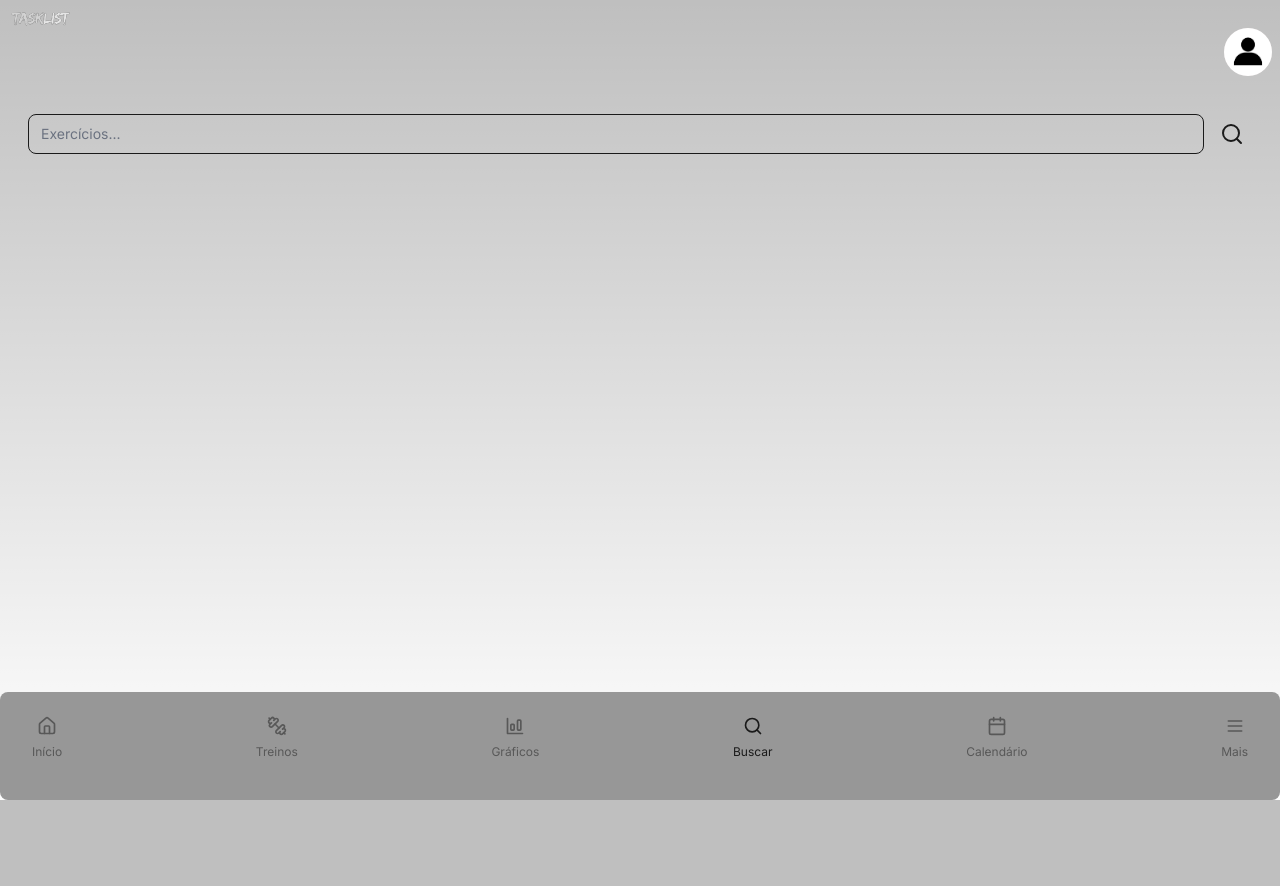
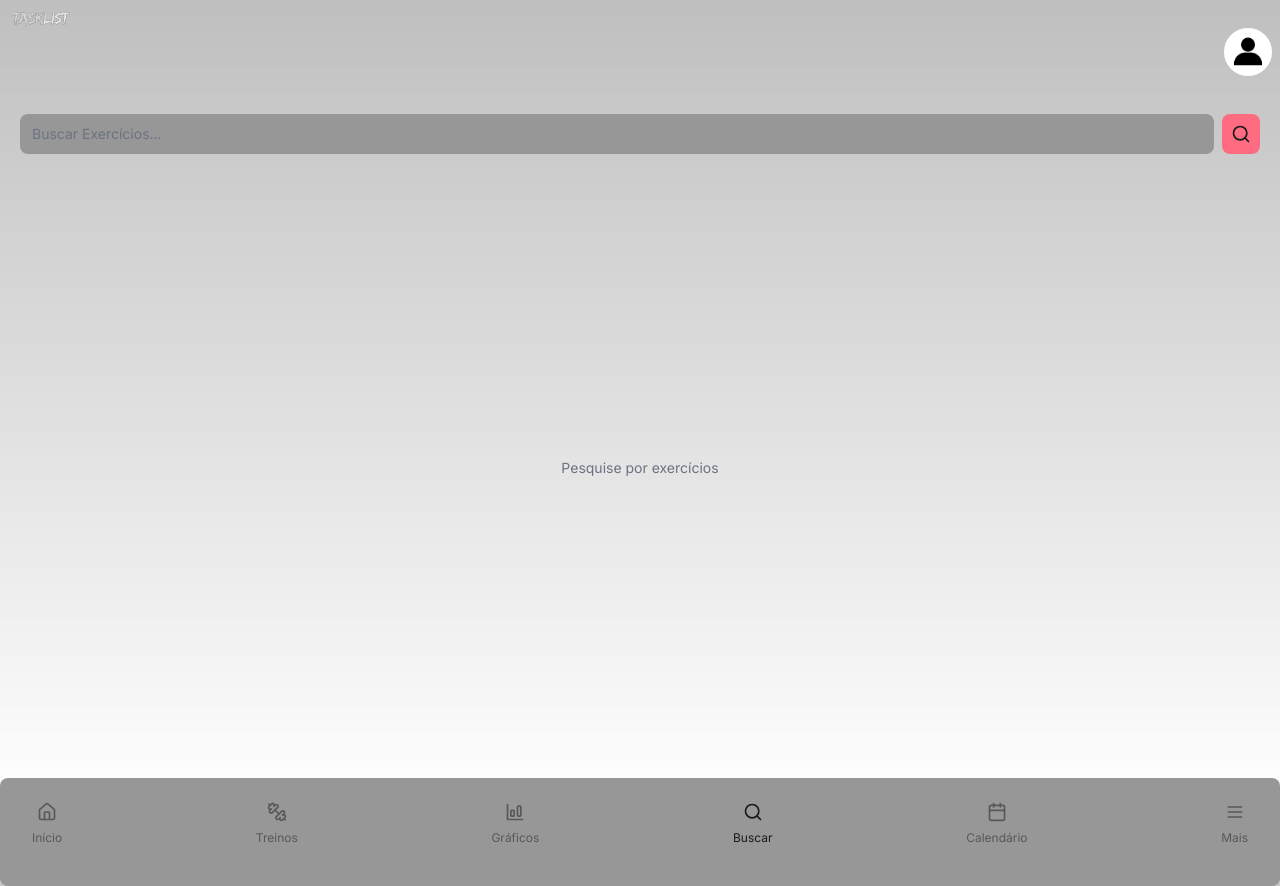
Before and after one commit to m4rrec0s/tasklist-app, a Next.js app: page /pages/search in a window 1280 px wide. Before the commit the page ends 800 px from the top, so only its background shows below. Built offline with nearby package versions, Linux system fonts and the light colour scheme; no server answers.

Commit message:
refactor: Update exercise item component and search functionality

```diff
--- a/app/_components/exercise-item.tsx
+++ b/app/_components/exercise-item.tsx
@@ -5,13 +5,13 @@ import { cn } from "../_lib/utils";
 
 interface ExerciseItemProps {
   exercise: Prisma.ExerciseGetPayload<{
-    // include: {
-    //   subcategory: {
-    //     select: {
-    //       name: true;
-    //     };
-    //   };
-    // };
+    include?: {
+      subcategory?: {
+        select: {
+          name: true;
+        };
+      };
+    };
   }>;
   className?: string;
 }
@@ -30,9 +30,13 @@ const ExerciseItem = ({ exercise, className }: ExerciseItemProps) => {
         </div>
         <div>
           <h2 className="truncate text-sm">{exercise.name}</h2>
-          {/* <div className="flex items-center gap-1">
-            <span className="text-xs text-gray-400 first-letter:uppercase">{exercise.subcategory.name}</span>
-          </div> */}
+          <div className="flex items-center gap-1">
+            {exercise.subcategory? (
+              <span className="text-xs text-gray-400 first-letter:uppercase">{exercise.subcategory.name}</span>
+            ): (
+              <span className="text-xs text-gray-400"></span>
+            )}
+          </div>
         </div>
       </div>
     </Link>
--- a/app/_components/search.tsx
+++ b/app/_components/search.tsx
@@ -1,20 +1,38 @@
-import { Menu, SearchIcon } from "lucide-react";
-import Header from "./header";
+"use client";
+
+import { SearchIcon } from "lucide-react";
 import { Button } from "./ui/button";
 import { Input } from "./ui/input";
+import { FormEventHandler, useState } from "react";
+import { useRouter } from "next/navigation";
 
 const Search = () => {
+  const router = useRouter();
+  const [search, setSearch] = useState("");
+
+  const handleChange = (e: React.ChangeEvent<HTMLInputElement>) => {
+    setSearch(e.target.value);
+  };
+
+  const handleSearchSubmit : FormEventHandler<HTMLFormElement> = (e) => {
+    e.preventDefault();
+
+    if (!search) return;
+    router.push(`/exercises?search=${search}`)
+  };
+
   return (
-    <div className="px-2 mb-2 w-full space-x-2 flex">
+    <form className="flex gap-2" onSubmit={handleSearchSubmit}>
       <Input
-        type="search"
-        placeholder="Exercícios..."
-        className="rounded-lg focus:border-solid focus:border-2"
+        placeholder="Buscar Exercícios..."
+        className="border-none bg-menu rounded-lg focus:border-solid focus:border-rose-500"
+        onChange={handleChange}
+        value={search}
       />
-      <Button className="rounded-lg p-2 hover:bg-hover" variant="ghost">
-        <SearchIcon size={24} />
+      <Button size="icon" type="submit" className="rounded-lg">
+        <SearchIcon size={20} />
       </Button>
-    </div>
+    </form>
   );
 };
 
--- a/app/exercises/page.tsx
+++ b/app/exercises/page.tsx
@@ -6,7 +6,6 @@ import ExerciseItem from "../_components/exercise-item";
 import { Exercise } from "@prisma/client";
 import { useEffect, useState } from "react";
 import { searchForExercises } from "./_actions/search";
-import Search from "../_components/search";
 
 const Exercises = () => {
   const searchParams = useSearchParams();
@@ -29,12 +28,15 @@ const Exercises = () => {
 
   return (
     <>
-      <div className="px-2 pt-2">
+      <div className="px-2 py-2">
         <Header />
-        <Search />
       </div>
       <div className="px-5 py-6">
-        <h2 className="mb-5 text-lg font-semibold">Exercícios Encontrados</h2>
+        {exercises.length > 0 ? (
+          <>
+            <h2 className="mb-5 text-lg font-semibold">
+              Exercícios Encontrados
+            </h2>
             <div className="flex flex-col gap-6">
               {exercises.map((exercise) => (
                 <ExerciseItem
@@ -44,6 +46,14 @@ const Exercises = () => {
                 />
               ))}
             </div>
+          </>
+        ) : (
+          <div className="flex flex-col justify-center items-center h-[800px]">
+            <h2 className="mb-5 text-sm font-normal text-muted-foreground ">
+              Nenhum exercício encontrado
+            </h2>
+          </div>
+        )}
       </div>
     </>
   );
--- a/app/pages/search/page.tsx
+++ b/app/pages/search/page.tsx
@@ -12,6 +12,9 @@ const SearchPage = () => {
         <div className="px-5 py-6">
           <Search />
         </div>
+        <div className="flex flex-col justify-center items-center h-[600px]">
+            <h2 className="mb-5 text-sm font-normal text-muted-foreground ">Pesquise por exercícios</h2>
+        </div>
       </div>
       <div>
         <Menu />
```
Lines whose indentation alone changed are shown as unchanged.
